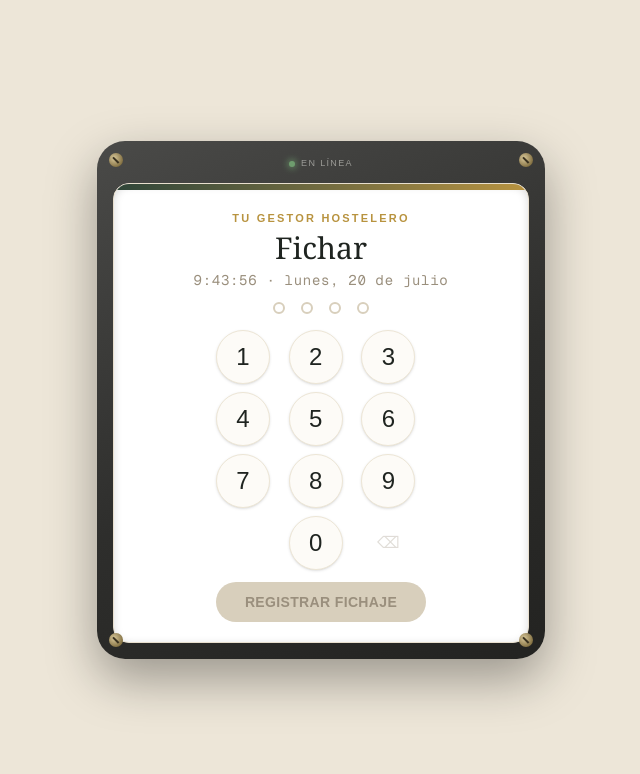
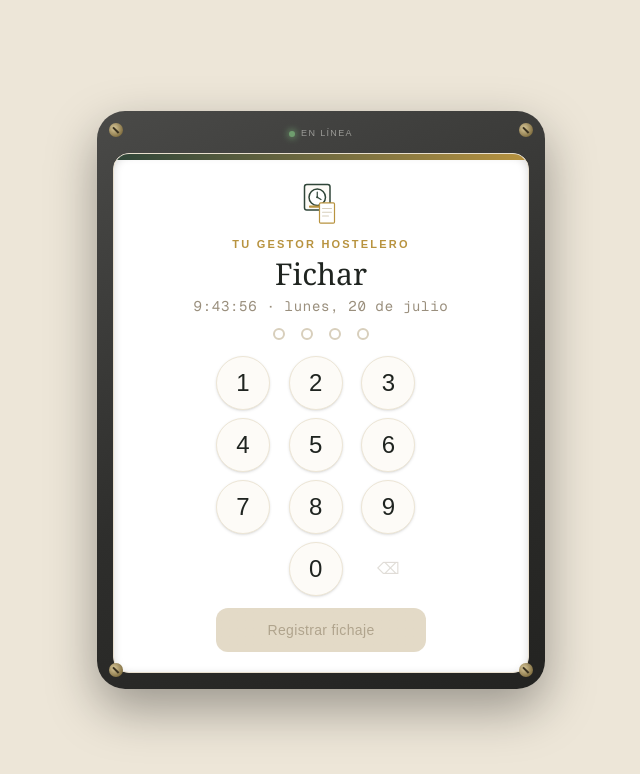
Before and after one commit to smayov/tgh-roadmap, a Next.js app: page /fichar/1 in a window 1280 px wide. Shown: the top 774 px of the page, without its empty margins (319-959 px from the left). Built offline with nearby package versions, Linux system fonts and the light colour scheme.

Commit message:
modulo de personal: vacaciones y ausencias14

```diff
--- a/app/fichar/[negocioId]/page.jsx
+++ b/app/fichar/[negocioId]/page.jsx
@@ -12,6 +12,10 @@ export default function FicharPage({ params }) {
   const [resultado, setResultado] = useState({ estado: "idle" });
   const [horaActual, setHoraActual] = useState(new Date());
   const [progreso, setProgreso] = useState(100);
+  // Recuerda el último fichaje hecho en ESTE dispositivo, para mostrar el turno en curso
+  // en la pantalla de espera. Es solo del navegador (no persiste al recargar), útil sobre
+  // todo para el caso de "movilidad" donde el dispositivo es personal del empleado.
+  const [turnoEnCurso, setTurnoEnCurso] = useState(null); // { nombre, horaEntrada, horaSalida }
 
   useEffect(() => {
     const intervalo = setInterval(() => setHoraActual(new Date()), 1000);
@@ -57,15 +61,26 @@ export default function FicharPage({ params }) {
       if (!res.ok) {
         setResultado({ estado: "error", mensaje: data.message || "Error al fichar" });
       } else {
+        const horaFormateada = new Date(data.hora).toLocaleTimeString("es-ES", {
+          hour: "2-digit",
+          minute: "2-digit",
+        });
         setResultado({
           estado: "exito",
           nombre: data.nombre,
           tipo: data.tipo,
-          hora: new Date(data.hora).toLocaleTimeString("es-ES", {
-            hour: "2-digit",
-            minute: "2-digit",
-          }),
+          hora: horaFormateada,
         });
+
+        if (data.tipo === "entrada") {
+          setTurnoEnCurso({ nombre: data.nombre, horaEntrada: horaFormateada, horaSalida: null });
+        } else {
+          setTurnoEnCurso((actual) => ({
+            nombre: data.nombre,
+            horaEntrada: actual?.nombre === data.nombre ? actual.horaEntrada : null,
+            horaSalida: horaFormateada,
+          }));
+        }
       }
     } catch {
       setResultado({ estado: "error", mensaje: "Error de conexión" });
@@ -129,6 +144,36 @@ export default function FicharPage({ params }) {
 
             <div className="p-5">
               <div className="mb-3 text-center">
+                <svg
+                  className="mx-auto mb-2 h-12 w-12"
+                  viewBox="0 0 64 64"
+                  fill="none"
+                  xmlns="http://www.w3.org/2000/svg"
+                >
+                  {/* Cuerpo del reloj de fichar */}
+                  <rect x="10" y="6" width="34" height="34" rx="3" stroke="#2F4538" strokeWidth="2" fill="#FDFBF7" />
+                  {/* Esfera */}
+                  <circle cx="27" cy="23" r="11" stroke="#2F4538" strokeWidth="2" fill="white" />
+                  <line x1="27" y1="23" x2="27" y2="16" stroke="#2F4538" strokeWidth="1.6" strokeLinecap="round" />
+                  <line x1="27" y1="23" x2="32" y2="26" stroke="#2F4538" strokeWidth="1.6" strokeLinecap="round" />
+                  <circle cx="27" cy="23" r="1.4" fill="#2F4538" />
+                  {/* Ranura para la tarjeta */}
+                  <rect x="16" y="34" width="22" height="3" rx="1" fill="#B8933F" />
+                  {/* Tarjeta asomando */}
+                  <rect
+                    x="30"
+                    y="30.5"
+                    width="20"
+                    height="27"
+                    rx="1.5"
+                    fill="white"
+                    stroke="#B8933F"
+                    strokeWidth="1.6"
+                  />
+                  <line x1="34" y1="38" x2="46" y2="38" stroke="#D8CFBC" strokeWidth="1.4" strokeLinecap="round" />
+                  <line x1="34" y1="43" x2="46" y2="43" stroke="#D8CFBC" strokeWidth="1.4" strokeLinecap="round" />
+                  <line x1="34" y1="48" x2="42" y2="48" stroke="#D8CFBC" strokeWidth="1.4" strokeLinecap="round" />
+                </svg>
                 <p className="mb-1 text-[11px] font-semibold uppercase tracking-[0.2em] text-[#B8933F]">
                   Tu Gestor Hostelero
                 </p>
@@ -161,6 +206,22 @@ export default function FicharPage({ params }) {
                 />
               ))}
             </div>
+
+            {!mostrandoResultado && turnoEnCurso && (
+              <div className="mb-4 rounded-xl bg-[#F6F2E9] px-4 py-3">
+                <div className="mb-1.5 flex items-center justify-between text-xs text-[#6B6155]">
+                  <span>Entrada · {turnoEnCurso.horaEntrada ?? "—"}</span>
+                  <span>{turnoEnCurso.horaSalida ? `Salida · ${turnoEnCurso.horaSalida}` : "En curso"}</span>
+                </div>
+                <div className="h-1.5 w-full overflow-hidden rounded-full bg-[#E8DFCE]">
+                  <div
+                    className={`h-full rounded-full bg-[#2F4538] transition-all duration-700 ${
+                      turnoEnCurso.horaSalida ? "w-full" : "w-1/2 animate-pulse"
+                    }`}
+                  />
+                </div>
+              </div>
+            )}
 
             {mostrandoResultado ? (
               <div className="text-center">
@@ -249,7 +310,7 @@ export default function FicharPage({ params }) {
               <button
                 onClick={() => enviarPin(pin)}
                 disabled={pin.length !== 4 || enviando}
-                className="mx-auto mt-3 block w-full max-w-[210px] rounded-full bg-[#2F4538] py-2.5 text-sm font-semibold uppercase tracking-wide text-white transition-all hover:bg-[#25392D] disabled:cursor-not-allowed disabled:bg-[#D8CFBC] disabled:text-[#9A8F7D]"
+                className="mx-auto mt-3 block w-full max-w-[210px] rounded-xl bg-gradient-to-r from-[#2F4538] to-[#3D5748] py-3 text-sm font-medium tracking-wide text-white shadow-[0_4px_14px_rgba(47,69,56,0.35)] transition-all hover:shadow-[0_6px_18px_rgba(47,69,56,0.45)] active:scale-[0.98] disabled:cursor-not-allowed disabled:bg-gradient-to-r disabled:from-[#E3DAC7] disabled:to-[#E3DAC7] disabled:text-[#B0A48D] disabled:shadow-none"
               >
                 {enviando ? "Registrando…" : "Registrar fichaje"}
               </button>
```
